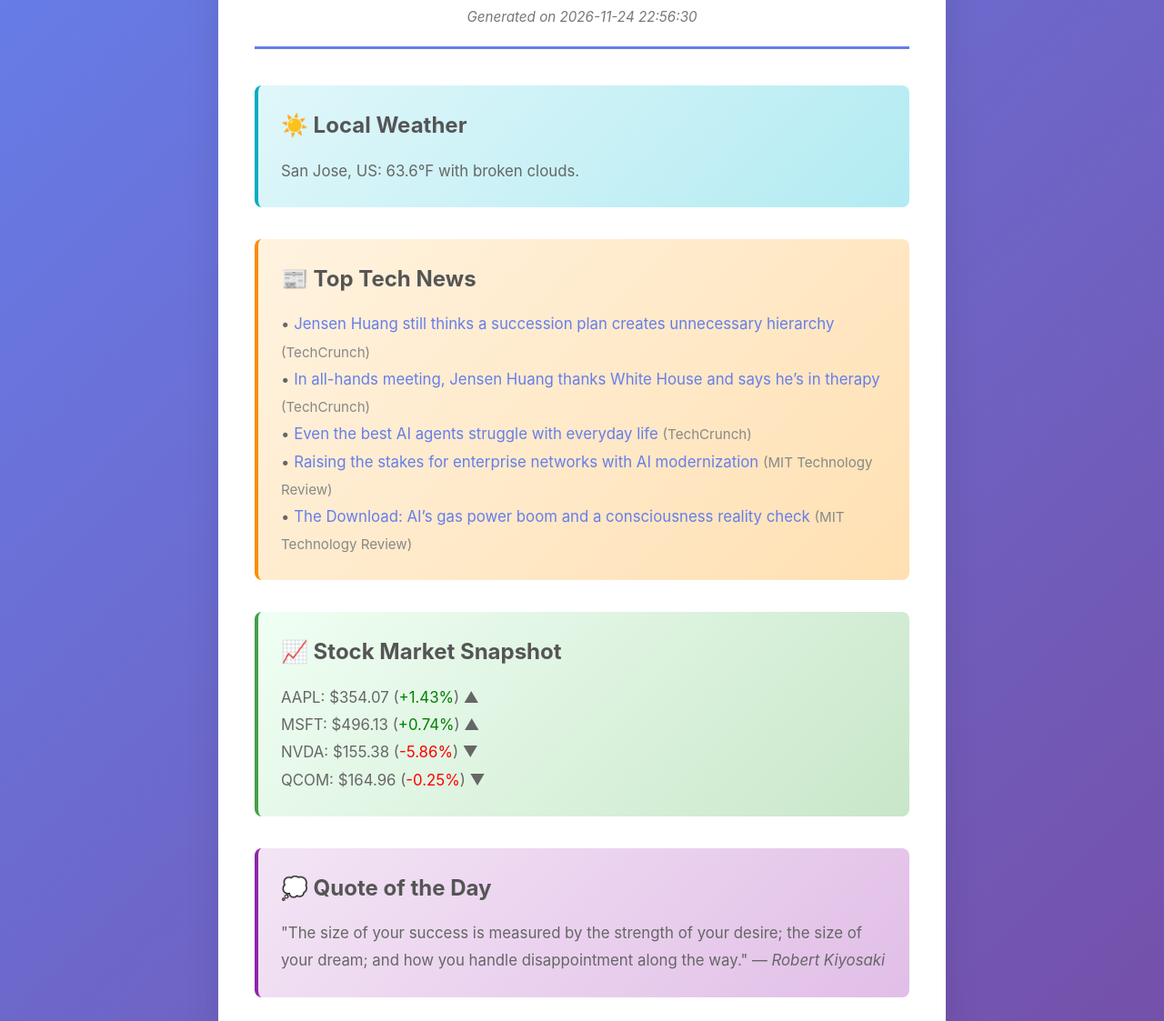
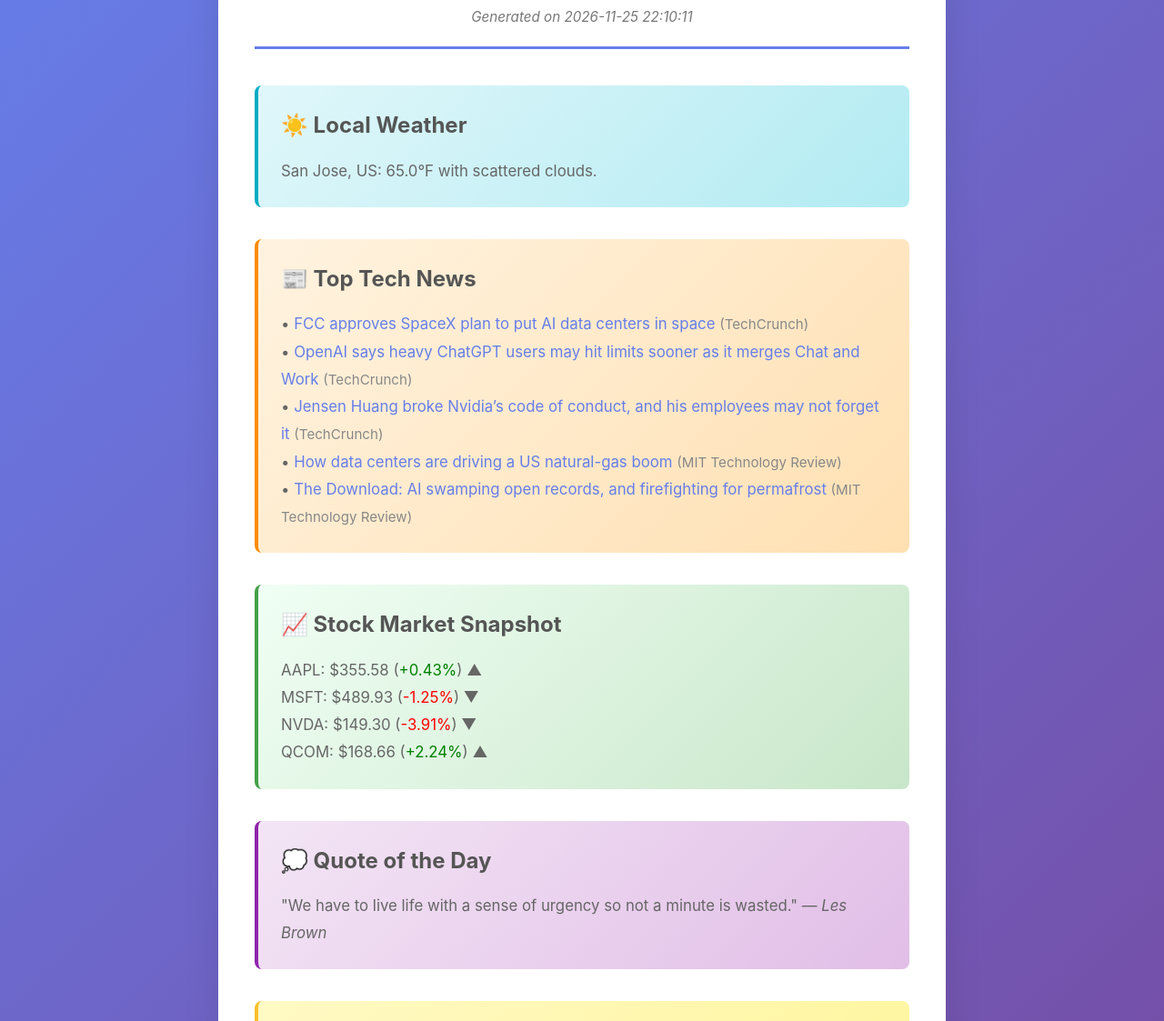
Before and after one commit to anuksandhu/daily-digest, a plain HTML site: page index.html in a window 1280 px wide. Shown: the part 127-1250 px from the top of the page at 91% size. Drawn offline with Linux system fonts and the light colour scheme.

Commit message:
🤖 Update digest - 2026-11-25 22:10 UTC

```diff
--- a/index.html
+++ b/index.html
@@ -154,41 +154,41 @@
     <div class="container">
         <header>
             <h1>📰 Daily Digest</h1>
-            <p class="timestamp">Generated on 2026-11-24 22:56:30</p>
+            <p class="timestamp">Generated on 2026-11-25 22:10:11</p>
         </header>
 
         <div class="section weather">
             <h2>☀️ Local Weather</h2>
             <div class="section-content">
-                San Jose, US: 63.6°F with broken clouds.
+                San Jose, US: 65.0°F with scattered clouds.
             </div>
         </div>
 
         <div class="section news">
             <h2>📰 Top Tech News</h2>
             <div class="section-content">
-                • <a href='https://techcrunch.com/2026/11/24/jensen-huang-still-thinks-a-succession-plan-creates-unnecessary-hierarchy/' target='_blank'>Jensen Huang still thinks a succession plan creates unnecessary hierarchy</a> <span style='color: #888; font-size: 0.9em;'>(TechCrunch)</span><br>• <a href='https://techcrunch.com/2026/11/24/in-all-hands-meeting-jensen-huang-thanks-white-house-and-says-hes-in-therapy/' target='_blank'>In all-hands meeting, Jensen Huang thanks White House and says he’s in therapy</a> <span style='color: #888; font-size: 0.9em;'>(TechCrunch)</span><br>• <a href='https://techcrunch.com/2026/11/24/even-the-best-ai-agents-struggle-with-everyday-life/' target='_blank'>Even the best AI agents struggle with everyday life</a> <span style='color: #888; font-size: 0.9em;'>(TechCrunch)</span><br>• <a href='https://www.technologyreview.com/2026/11/24/1148091/raising-the-stakes-for-enterprise-networks-with-ai-modernization/' target='_blank'>Raising the stakes for enterprise networks with AI modernization</a> <span style='color: #888; font-size: 0.9em;'>(MIT Technology Review)</span><br>• <a href='https://www.technologyreview.com/2026/11/24/1149669/the-download-data-centers-gas-ai-consciousness/' target='_blank'>The Download: AI’s gas power boom and a consciousness reality check</a> <span style='color: #888; font-size: 0.9em;'>(MIT Technology Review)</span>
+                • <a href='https://techcrunch.com/2026/11/25/fcc-approves-spacex-plan-to-put-ai-data-centers-in-space/' target='_blank'>FCC approves SpaceX plan to put AI data centers in space</a> <span style='color: #888; font-size: 0.9em;'>(TechCrunch)</span><br>• <a href='https://techcrunch.com/2026/11/25/openai-says-heavy-chatgpt-users-may-hit-limits-sooner-as-it-merges-chat-and-work/' target='_blank'>OpenAI says heavy ChatGPT users may hit limits sooner as it merges Chat and Work</a> <span style='color: #888; font-size: 0.9em;'>(TechCrunch)</span><br>• <a href='https://techcrunch.com/2026/11/25/jensen-huang-broke-nvidias-code-of-conduct-and-his-employees-may-not-forget-it/' target='_blank'>Jensen Huang broke Nvidia’s code of conduct, and his employees may not forget it</a> <span style='color: #888; font-size: 0.9em;'>(TechCrunch)</span><br>• <a href='https://www.technologyreview.com/2026/11/25/1149836/data-centers-gas-power-plants/' target='_blank'>How data centers are driving a US natural-gas boom</a> <span style='color: #888; font-size: 0.9em;'>(MIT Technology Review)</span><br>• <a href='https://www.technologyreview.com/2026/11/25/1149808/the-download-ai-open-records-permafrost-fires/' target='_blank'>The Download: AI swamping open records, and firefighting for permafrost</a> <span style='color: #888; font-size: 0.9em;'>(MIT Technology Review)</span>
             </div>
         </div>
 
         <div class="section stocks">
             <h2>📈 Stock Market Snapshot</h2>
             <div class="section-content">
-                AAPL: $354.07 (<span style='color: green;'>+1.43%</span>) ▲<br>MSFT: $496.13 (<span style='color: green;'>+0.74%</span>) ▲<br>NVDA: $155.38 (<span style='color: red;'>-5.86%</span>) ▼<br>QCOM: $164.96 (<span style='color: red;'>-0.25%</span>) ▼
+                AAPL: $355.58 (<span style='color: green;'>+0.43%</span>) ▲<br>MSFT: $489.93 (<span style='color: red;'>-1.25%</span>) ▼<br>NVDA: $149.30 (<span style='color: red;'>-3.91%</span>) ▼<br>QCOM: $168.66 (<span style='color: green;'>+2.24%</span>) ▲
             </div>
         </div>
 
         <div class="section quote">
             <h2>💭 Quote of the Day</h2>
             <div class="section-content">
-                "The size of your success is measured by the strength of your desire; the size of your dream; and how you handle disappointment along the way." — <em>Robert Kiyosaki</em>
+                "We have to live life with a sense of urgency so not a minute is wasted." — <em>Les Brown</em>
             </div>
         </div>
 
         <div class="section word">
             <h2>📚 Word of the Day</h2>
             <div class="section-content">
-                <strong>Luminous</strong>: A wonderful word worth exploring!
+                <strong>Resilient</strong>: A wonderful word worth exploring!
             </div>
         </div>
 
```
